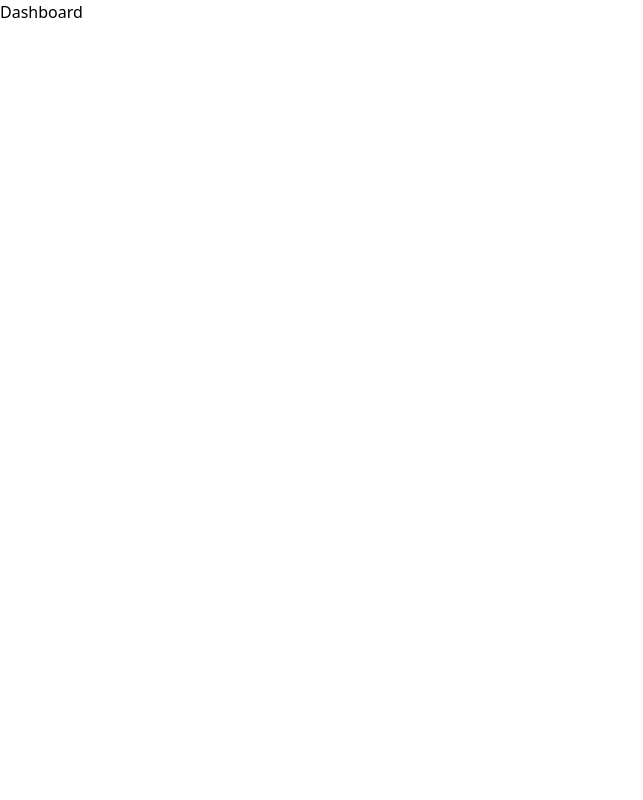
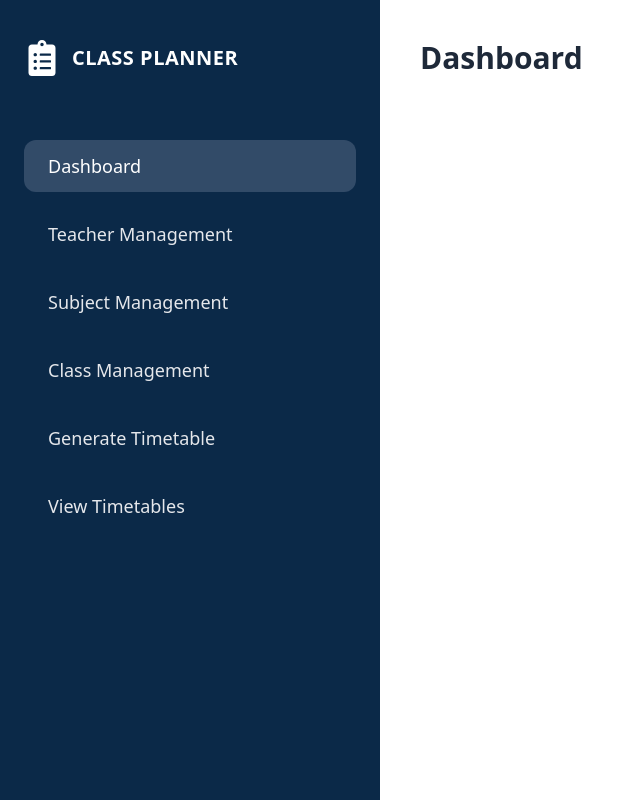
Before and after one commit to HashenWatawala/Community-project, a React app in the folder frontend/: page /dashboard in a window 1280 px wide. Shown: the top 800 px of the page, without its empty margins (0-643 px from the left). Built offline with nearby package versions, Linux system fonts and the light colour scheme; sample sign-in values are in the browser's storage; the HTML template or start-up script is replaced by a standard one.

Commit message:
created the dashboard compoenent and test it with the dashboard

```diff
--- a/frontend/package.json
+++ b/frontend/package.json
@@ -13,6 +13,7 @@
     "@tailwindcss/vite": "^4.1.14",
     "react": "^19.1.1",
     "react-dom": "^19.1.1",
+    "react-icons": "^5.5.0",
     "react-router-dom": "^7.9.4",
     "tailwindcss": "^4.1.14"
   },
--- a/frontend/src/components/Sidebar.jsx
+++ b/frontend/src/components/Sidebar.jsx
@@ -0,0 +1,45 @@
+import React from "react";
+import { NavLink } from "react-router-dom";
+import { FaClipboardList } from "react-icons/fa";
+
+const Sidebar = () => {
+  const menuItems = [
+    { name: "Dashboard", path: "/dashboard" },
+    { name: "Teacher Management", path: "/teacher-management" },
+    { name: "Subject Management", path: "/subject-management" },
+    { name: "Class Management", path: "/class-management" },
+    { name: "Generate Timetable", path: "/generate-timetable" },
+    { name: "View Timetables", path: "/view-timetables" },
+  ];
+
+  return (
+    <div className="w-[380px] h-[1130px] bg-[#0b2948] text-white flex flex-col px-6 py-10">
+      {/* Logo */}
+      <div className="flex items-center gap-3 mb-16">
+        <FaClipboardList size={36} />
+        <h1 className="text-xl font-bold tracking-wide">CLASS PLANNER</h1>
+      </div>
+
+      {/* Menu */}
+      <nav className="flex flex-col gap-4 w-full">
+        {menuItems.map((item) => (
+          <NavLink
+            key={item.name}
+            to={item.path}
+            className={({ isActive }) =>
+              `block px-6 py-3 rounded-xl text-lg text-left font-medium transition-all duration-200 ${
+                isActive
+                  ? "bg-[#324b68] text-white"
+                  : "text-gray-200 hover:bg-[#1e3b5c]"
+              }`
+            }
+          >
+            {item.name}
+          </NavLink>
+        ))}
+      </nav>
+    </div>
+  );
+};
+
+export default Sidebar;
--- a/frontend/src/pages/Dashboard/Dashboard.jsx
+++ b/frontend/src/pages/Dashboard/Dashboard.jsx
@@ -1,11 +1,15 @@
-import React from 'react'
+import React from "react";
+import Sidebar from "../../components/Sidebar";
 
 const Dashboard = () => {
   return (
-    <div>
-      Dashboard
+    <div className="flex">
+      <Sidebar />
+      <div className="flex-1 p-10">
+        <h1 className="text-3xl font-semibold text-gray-800">Dashboard</h1>
+      </div>
     </div>
-  )
-}
+  );
+};
 
-export default Dashboard
+export default Dashboard;
```
Also changed, not shown: frontend/src/App.jsx (+35 -20 lines), 1 other file (tests, documents, lock files or other folders).
